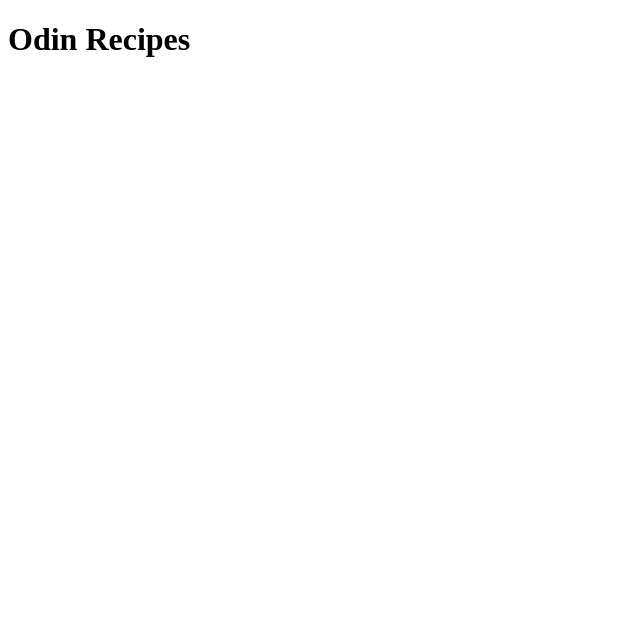
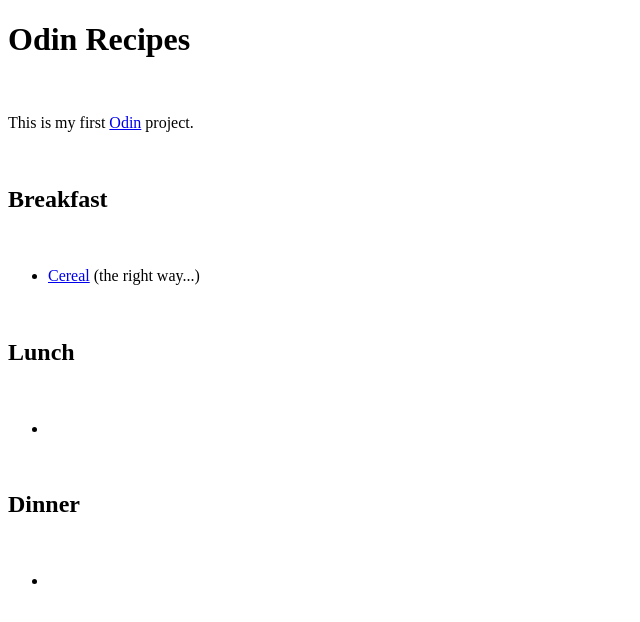
Before and after one commit to M4D742/odin-recipes, a plain HTML site: page index.html in a window 1280 px wide. Shown: the whole page, without its empty margins (0-640 px from the left). Drawn offline with Linux system fonts and the light colour scheme.

Commit message:
Linked cereal to index; added sections to index

```diff
--- a/index.html
+++ b/index.html
@@ -13,7 +13,27 @@
 	<body>
 
   	  <h1>Odin Recipes</h1>
-
+	    <br>
+	     <p>This is my first <a href="https://www.theodinproject.com" target="_blank" rel="noopener noreferrer">Odin</a> project.</p>
+	    <br>
+	  <h2>Breakfast</h2>
+	    <br>
+	    <ul>
+	     <li><a href="/recipes/cereal.html">Cereal</a> (the right way...)</li>
+	    </ul>
+	    <br>
+	  <h2>Lunch</h2>
+	    <br>
+	    <ul>
+	     <li></li>
+	    </ul>
+	    <br>
+	  <h2>Dinner</h2>
+	    <br>
+	    <ul>
+	    <li></li>
+	    </ul>
+	    <br>
 	</body>
 
 </html>
```
